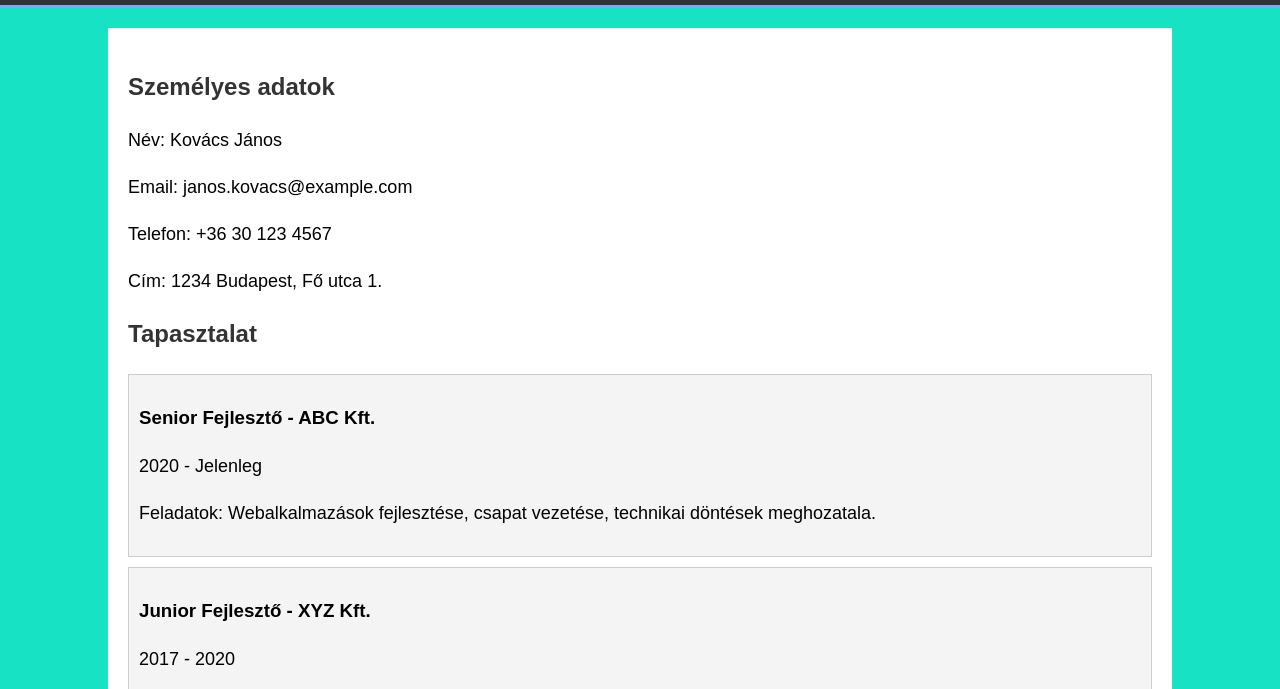
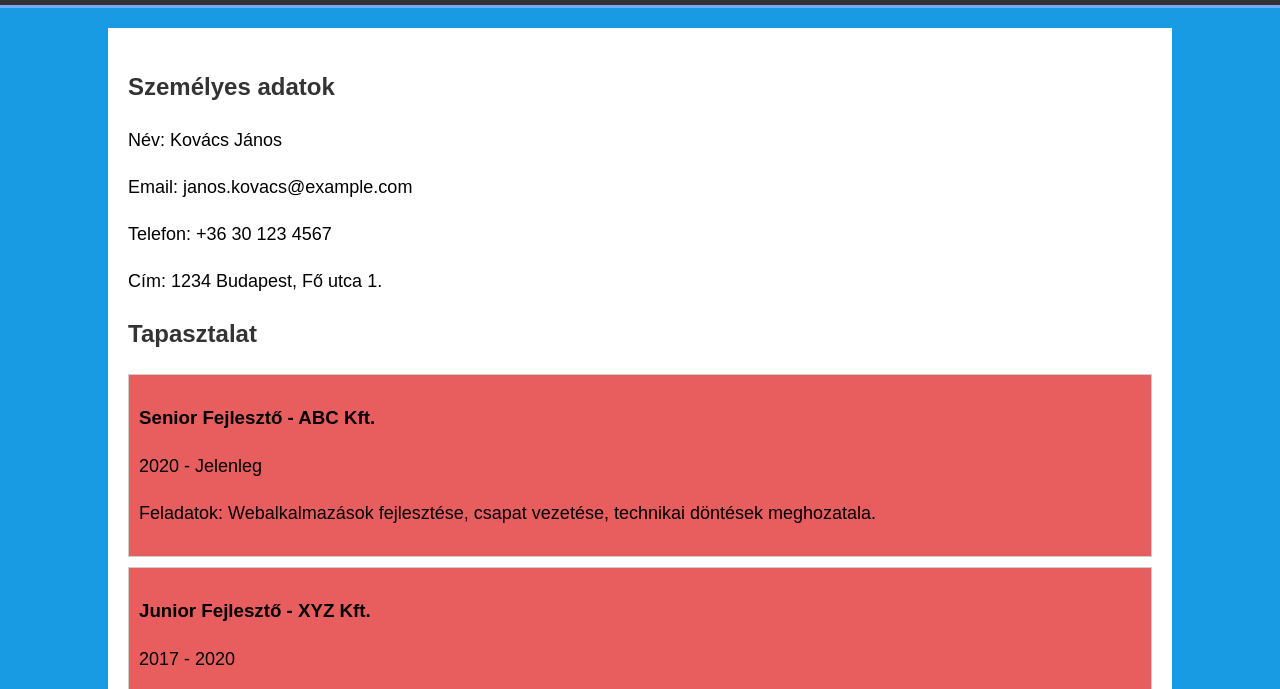
Before and after one commit to flora-program/gepinfohazi, a plain HTML site: page index.html in a window 1280 px wide. Shown: the part 95-784 px from the top of the page. Drawn offline with Linux system fonts and the light colour scheme.

Commit message:
html és css egymáshoz

```diff
--- a/style.css
+++ b/style.css
@@ -3,7 +3,7 @@ body {
     line-height: 1.6;
     margin: 0;
     padding: 0;
-    background-color: #18e2c4;
+    background-color: #189be2;
 }
 
 .container {
@@ -71,7 +71,7 @@ header nav {
 }
 
 .main ul li {
-    background: #f4f4f4;
+    background: #e85e5e;
     margin-bottom: 10px;
     padding: 10px;
     border: #ccc 1px solid;
```
